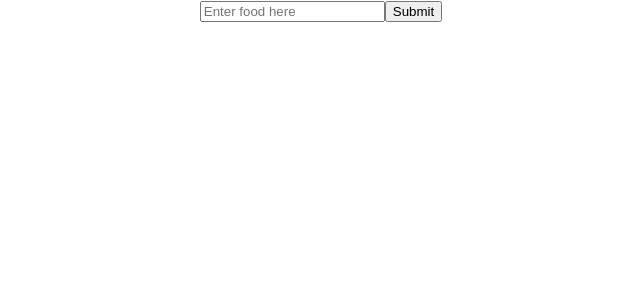
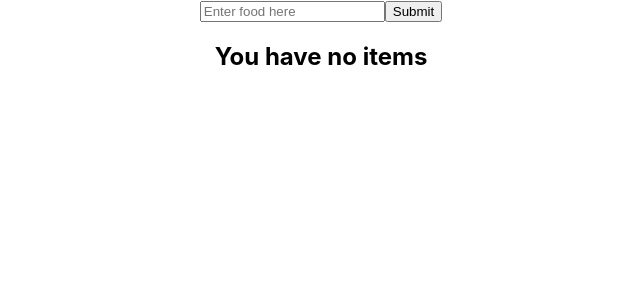
Before and after one commit to nyssakeller/food-code-challenge, a React (Create React App) app: page / in a window 1280 px wide. Shown: the top 300 px of the page, without its empty margins (319-959 px from the left). Built offline with nearby package versions, Linux system fonts and the light colour scheme.

Commit message:
Conditionally render amount of favorite food items

```diff
--- a/src/App/App.js
+++ b/src/App/App.js
@@ -16,9 +16,13 @@ class App extends Component {
   }
 
   render() {
+    const { favoriteFoodArray } = this.state;
+    let amountOfFood = !favoriteFoodArray.length ? 'You have no items' : `You have ${favoriteFoodArray.length} item(s)`;
+
     return (
       <div className="App">
-        <AddFoodForm addFoodToFavorite={ this.addFoodToFavorites }/>
+        <AddFoodForm addFoodToFavorites={ this.addFoodToFavorites }/>
+        <h2>{ amountOfFood }</h2>
       </div>
     );
   }
```
